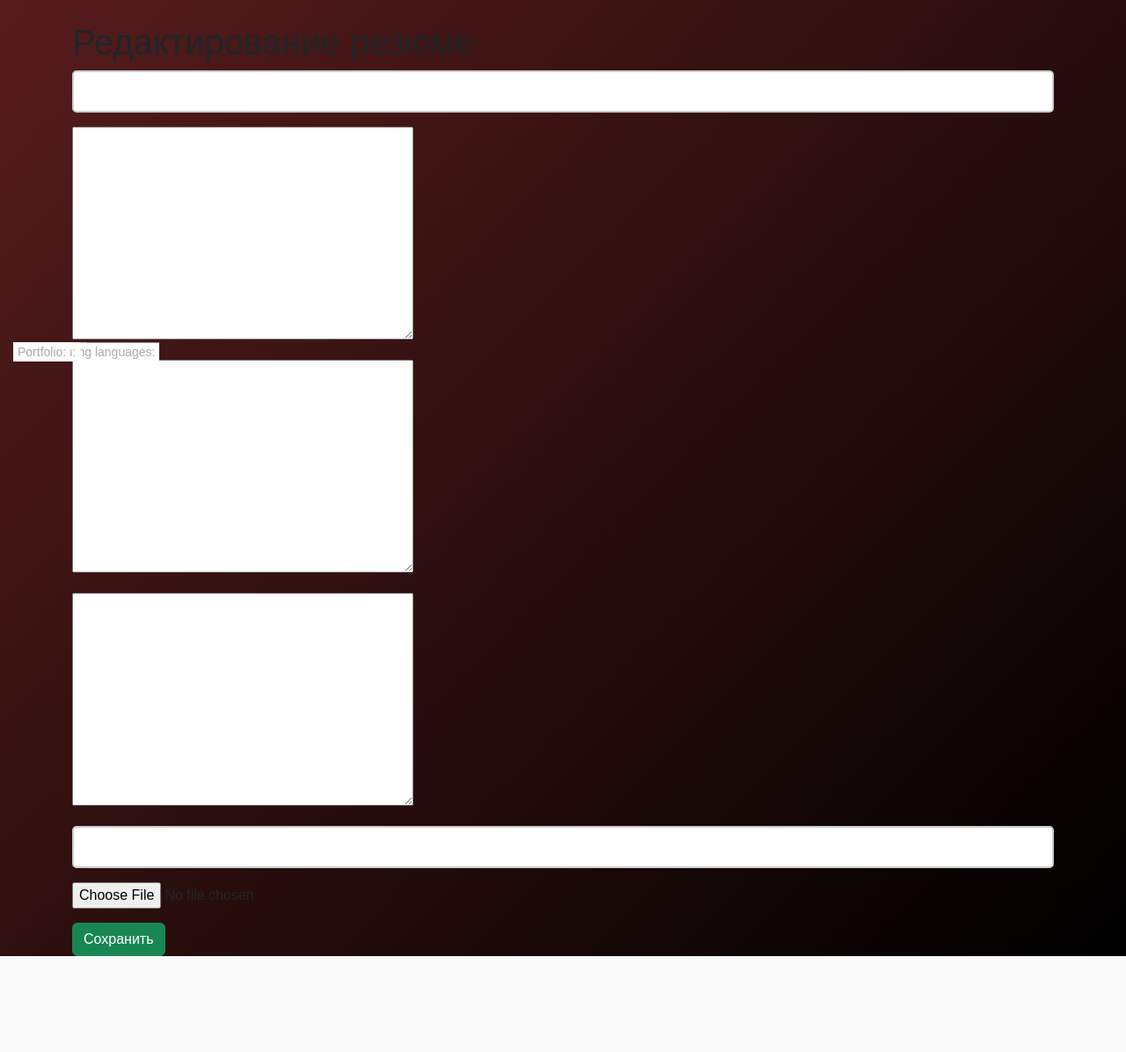
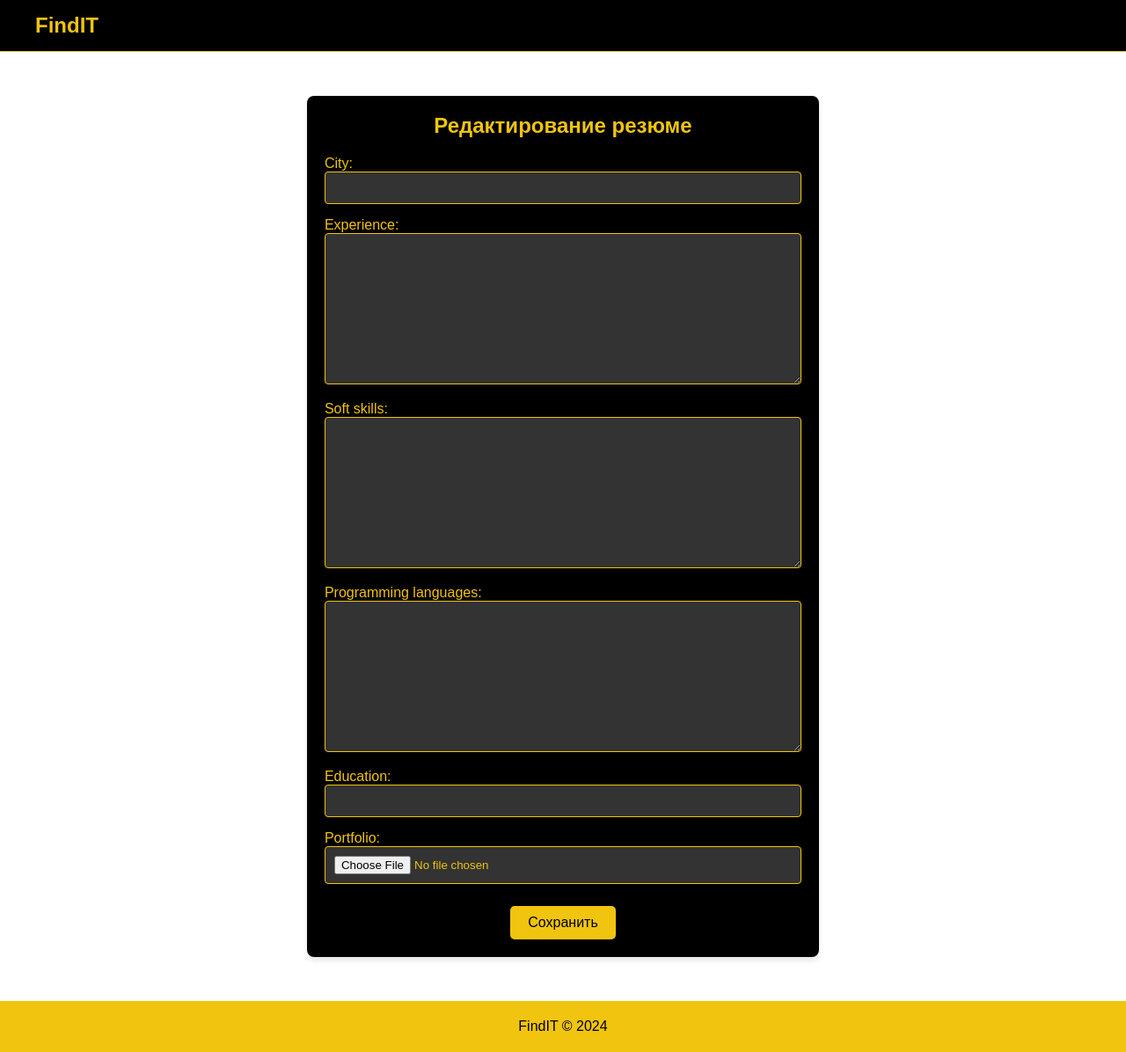
Before and after one commit to zzhaann/FindIT, a Django app: page /edit_resume/ in a window 1280 px wide. Shown: the whole page at 88% size. Before the commit the page ends 1087 px from the top, so only its background shows below. Run offline with Django 4.2, Linux system fonts and the light colour scheme; a user stored in the database is signed in; data comes from the database, SQL or seed files in the repository.

Commit message:
Я сделал create_resume.html create_resume.css Я переделал create_resume.css create_resume.html

```diff
--- a/findit/main/static/main/css/edit_resume.css
+++ b/findit/main/static/main/css/edit_resume.css
@@ -1,3 +1,4 @@
+/* Общие стили */
 * {
     box-sizing: border-box;
     margin: 0;
@@ -5,51 +6,160 @@
 }
 
 body {
-            background: linear-gradient(135deg, #571c1c, #000000);
+    font-family: Arial, sans-serif;
+    background-color: #ffffff; /* Белый фон */
+    color: #000;
+    display: flex;
+    flex-direction: column;
     min-height: 100vh;
-            display: flex;
-            align-items: center;
-            justify-content: center;
-            font-family: Arial, sans-serif;
 }
 
-        .input-container {
-            position: relative;
-            width: 300px;
+a {
+    text-decoration: none;
+    color: #000; /* Чёрный цвет ссылок */
 }
 
-        input[type="text"] {
-            width: 100%;
-            padding: 10px 15px;
-            font-size: 16px;
-            border: 2px solid #ccc;
-            border-radius: 5px;
-            outline: none;
-            transition: all 0.3s ease;
+a:hover {
+    text-decoration: underline;
 }
 
-        input[type="text"]:focus {
-            border-color: #fec107;
-            box-shadow: 0 0 8px rgba(254, 193, 7, 0.7);
+/* Шапка */
+.header {
+    background-color: #000000; /* Чёрный фон */
+    padding: 15px 0;
+    border-bottom: 1px solid #f1c40f;
 }
 
-        label {
-            position: absolute;
-            left: 15px;
-            top: 50%;
-            transform: translateY(-50%);
-            background: white;
-            color: #aaa;
-            padding: 0 5px;
-            font-size: 14px;
-            pointer-events: none;
-            transition: all 0.3s ease;
+.containermenu {
+    max-width: 1200px;
+    margin: 0 auto;
+    display: flex;
+    justify-content: space-between;
+    align-items: center;
 }
 
-        input[type="text"]:focus + label,
-        input[type="text"]:not(:placeholder-shown) + label {
-            top: -10px;
-            left: 10px;
-            color: #fec107;
-            font-size: 12px;
+.header_logo a {
+    font-size: 24px;
+    font-weight: bold;
+    color: #f1c40f; /* Жёлтый текст */
 }
+
+.header_menu .menu {
+    list-style: none;
+    display: flex;
+    gap: 20px;
+}
+
+.header_menu .menu li a {
+    font-size: 16px;
+    padding: 8px 16px;
+    border-radius: 5px;
+    color: #f1c40f; /* Жёлтый текст */
+}
+
+.header_menu .menu li a.work {
+    background-color: #f1c40f; /* Жёлтый фон */
+    color: #000; /* Чёрный текст */
+}
+
+.header_menu .menu li a.work:hover {
+    background-color: #d4ac0d;
+}
+
+.header_menu .menu li a.login {
+    background-color: #ddd;
+    color: #000;
+}
+
+.header_menu .menu li a.login:hover {
+    background-color: #bbb;
+}
+
+/* Контейнер */
+.container {
+    max-width: 800px;
+    margin: 50px auto;
+    padding: 20px;
+    background-color: #000; /* Чёрный фон */
+    color: #f1c40f; /* Жёлтый текст */
+    border-radius: 8px;
+    box-shadow: 0 4px 6px rgba(0, 0, 0, 0.1);
+}
+
+/* Заголовок страницы */
+.page-title {
+    font-size: 24px;
+    font-weight: bold;
+    margin-bottom: 20px;
+    text-align: center;
+}
+
+/* Стили для формы */
+.resume-form {
+    display: flex;
+    flex-direction: column;
+    gap: 15px;
+}
+
+.resume-form label {
+    color: #f1c40f;
+}
+
+.resume-form input,
+.resume-form textarea,
+.resume-form select {
+    width: 100%;
+    padding: 10px;
+    background-color: #333; /* Тёмный фон */
+    color: #f1c40f; /* Жёлтый текст */
+    border: 1px solid #f1c40f;
+    border-radius: 4px;
+}
+
+.resume-form input:focus,
+.resume-form textarea:focus,
+.resume-form select:focus {
+    border-color: #f39c12;
+    outline: none;
+    box-shadow: 0 0 5px #f39c12;
+}
+
+.resume-form button {
+    align-self: center;
+    margin-top: 10px;
+}
+
+/* Кнопка */
+.btn-yellow {
+    background-color: #f1c40f;
+    color: #000;
+    border: none;
+    padding: 10px 20px;
+    border-radius: 5px;
+    font-size: 16px;
+    cursor: pointer;
+    transition: background-color 0.3s;
+}
+
+.btn-yellow:hover {
+    background-color: #d4ac0d;
+}
+
+/* Сообщения */
+.alert {
+    background-color: #f1c40f;
+    color: #000;
+    padding: 10px;
+    margin-bottom: 15px;
+    border-radius: 5px;
+    text-align: center;
+}
+
+/* Футер */
+.footer {
+    text-align: center;
+    padding: 20px;
+    background-color: #f1c40f; /* Жёлтый фон */
+    color: #000;
+    margin-top: auto;
+}
--- a/findit/main/templates/main/edit_resume.html
+++ b/findit/main/templates/main/edit_resume.html
@@ -1,37 +1,45 @@
 <!doctype html>
-<html lang="en">
+<html lang="ru">
 <head>
     {% load static %}
     <meta charset="UTF-8">
     <meta name="viewport" content="width=device-width, initial-scale=1.0">
     <title>Редактирование резюме</title>
-    <link rel="stylesheet" href="https://cdn.jsdelivr.net/npm/bootstrap@5.3.3/dist/css/bootstrap.min.css">
     <link rel="stylesheet" href="{% static 'main/css/edit_resume.css' %}">
 </head>
 <body>
-<div class="container mt-4">
-    <h1>Редактирование резюме</h1>
+<header class="header">
+    <div class="containermenu">
+        <div class="header_logo">
+         <a href="#">FindIT</a>
+        </div>
+        <div class="header_menu">
 
-    <!-- Выводим сообщения об успехе или ошибках -->
+        </div>
+    </div>
+</header>
+
+<div class="container">
+    <h1 class="page-title">Редактирование резюме</h1>
+
     {% if messages %}
         <div>
             {% for message in messages %}
-                <div class="alert alert-info alert-dismissible fade show" role="alert">
+                <div class="alert">
                     {{ message }}
-                    <button type="button" class="btn-close" data-bs-dismiss="alert" aria-label="Close"></button>
                 </div>
             {% endfor %}
         </div>
     {% endif %}
-
-    <!-- Форма редактирования -->
-    <form method="post" enctype="multipart/form-data">
+    <form method="post" enctype="multipart/form-data" class="resume-form">
         {% csrf_token %}
         {{ form.as_p }}
-        <button type="submit" class="btn btn-success">Сохранить</button>
+        <button type="submit" class="btn-yellow">Сохранить</button>
     </form>
 </div>
 
-<script src="https://cdn.jsdelivr.net/npm/bootstrap@5.3.3/dist/js/bootstrap.bundle.min.js"></script>
+<footer class="footer">
+    <p>FindIT &copy; 2024</p>
+</footer>
 </body>
 </html>
```
Lines whose indentation alone changed are shown as unchanged.
